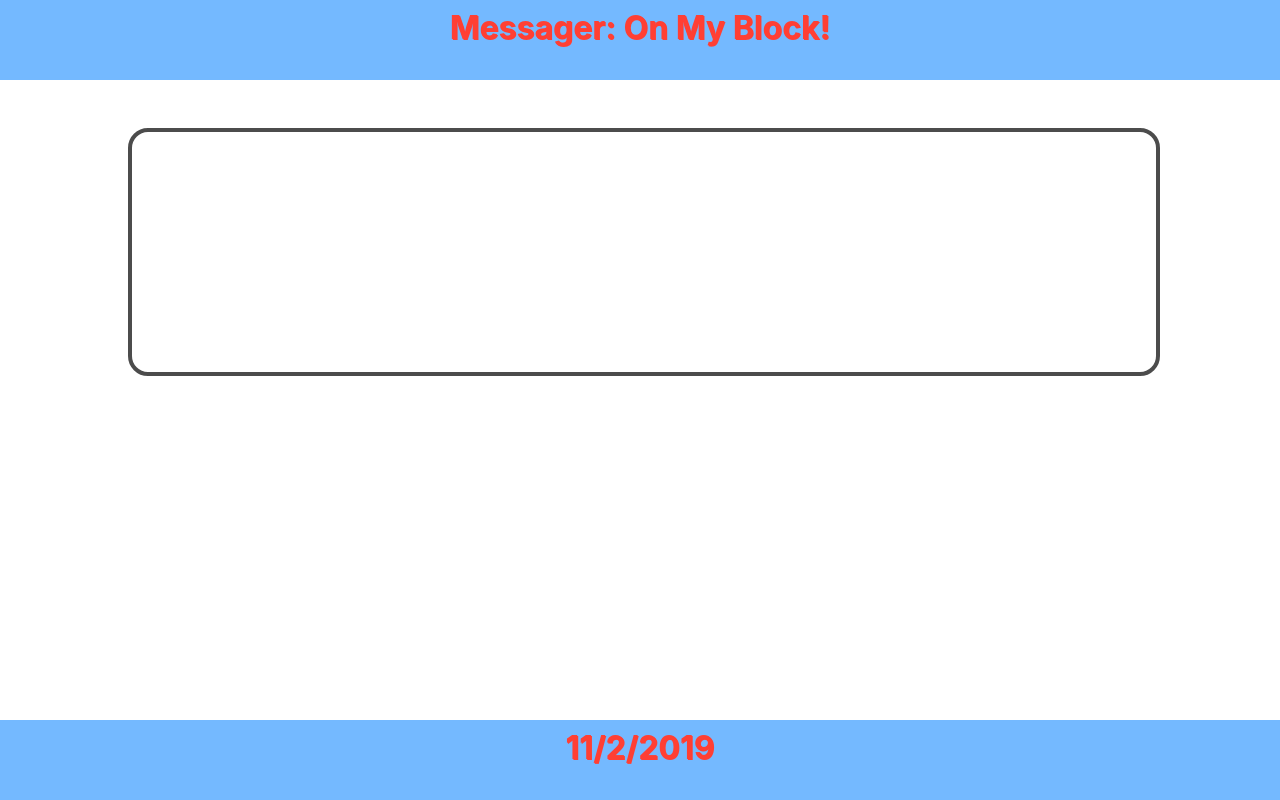
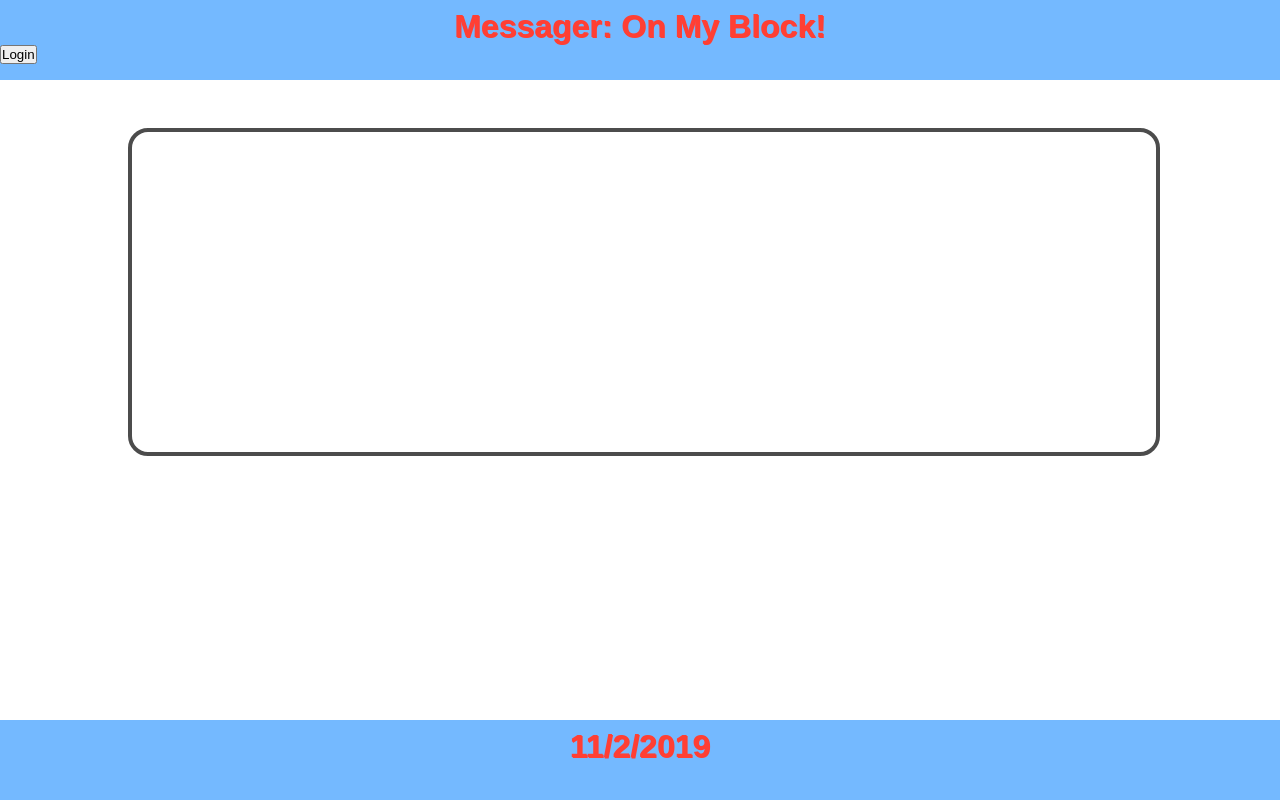
Before and after one commit to gntpldes/Facebook_Hackathon_2019, a React (Create React App) app: page / in a window 1280 px wide. Built offline with nearby package versions, Linux system fonts and the light colour scheme.

Commit message:
Lets get this moving

```diff
--- a/src/App.css
+++ b/src/App.css
@@ -1,6 +1,7 @@
 *{
   margin: 0;
   padding: 0;
+  font-family: Arial, Helvetica, sans-serif;
 }
 /*
   Top of Page
@@ -30,8 +31,23 @@
   border: .5vh solid black;
   opacity: .7;
   border-radius: 20px;
+  height: 40vh;
+  width: 80vw;
+}
+
+.PfPic{
   height: 30vh;
-  width: 80vw;
+  width: 30vw;
+  border: 1px black;
+  border-radius: 50%;
+  margin-top: 2vh;
+  align-content: center;
+  top: 50vh;
+}
+
+.Btn{
+  height: 4vh;
+  width: 8vw;
 }
 
 /*
--- a/src/components/event_box/e_box.js
+++ b/src/components/event_box/e_box.js
@@ -1,9 +1,10 @@
 import React from 'react';
+import PfPic from './inner_comps/profile_pic';
 
 const Box = () => {
     return(
         <div className="EBox">
-
+            <PfPic />
         </div>
     );
 }
--- a/src/components/event_box/inner_comps/profile_pic.js
+++ b/src/components/event_box/inner_comps/profile_pic.js
@@ -8,3 +8,5 @@
         </div>
     );
 }
+
+export default PfPic;
--- a/src/components/header.js
+++ b/src/components/header.js
@@ -1,4 +1,5 @@
 import React from 'react';
+import Login from './login_comps/login'
 
 
 const Header = () =>{
@@ -6,6 +7,7 @@
         <div className="Header">
             <header>
                 <h1>Messager: On My Block!</h1>
+                <Login className="Test"/>
             </header>
         </div>
     );
--- /dev/null
+++ b/src/components/login_comps/login.js
@@ -0,0 +1,14 @@
+import React from 'react';
+
+
+const Login = () => {
+    return(
+        <div className="Btn">
+            <button>
+                Login
+            </button>
+        </div>
+    );
+}
+
+export default Login;
```
Also changed, not shown: src/components/login_comps/logout.js (added, +13 -0 lines).
